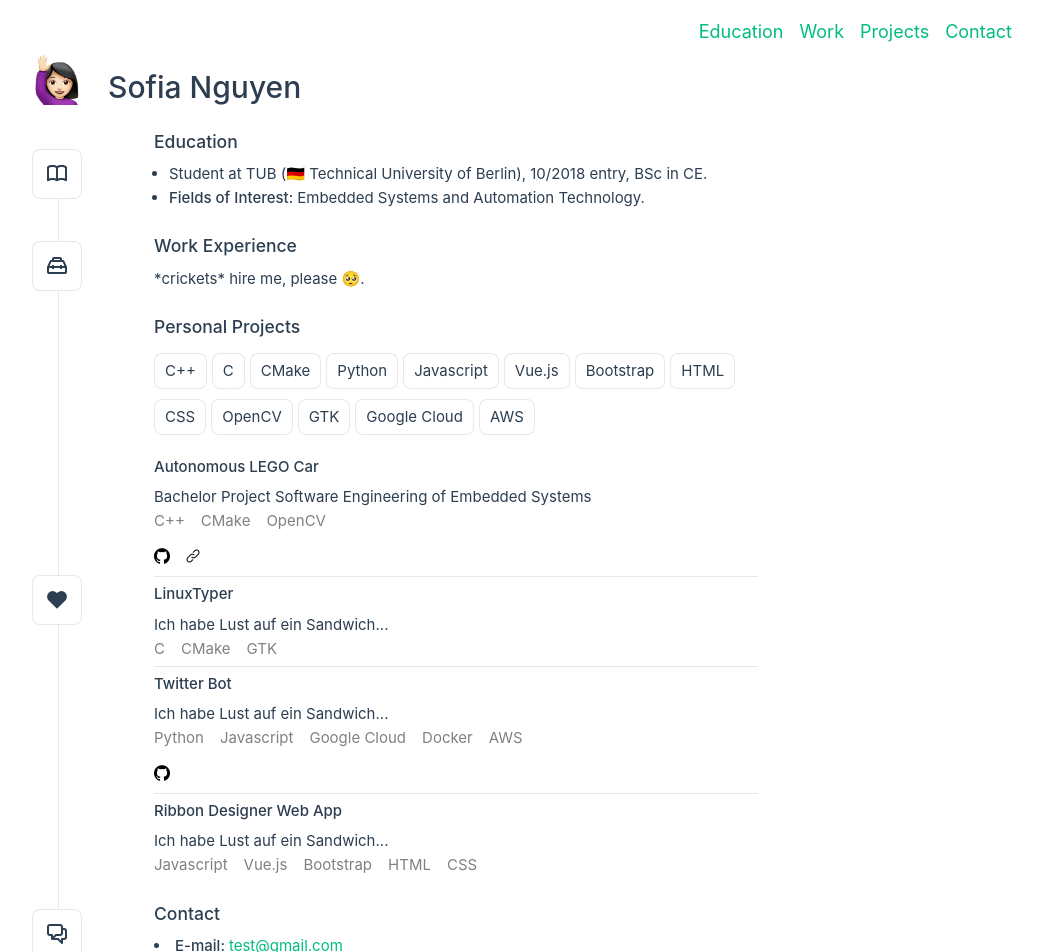
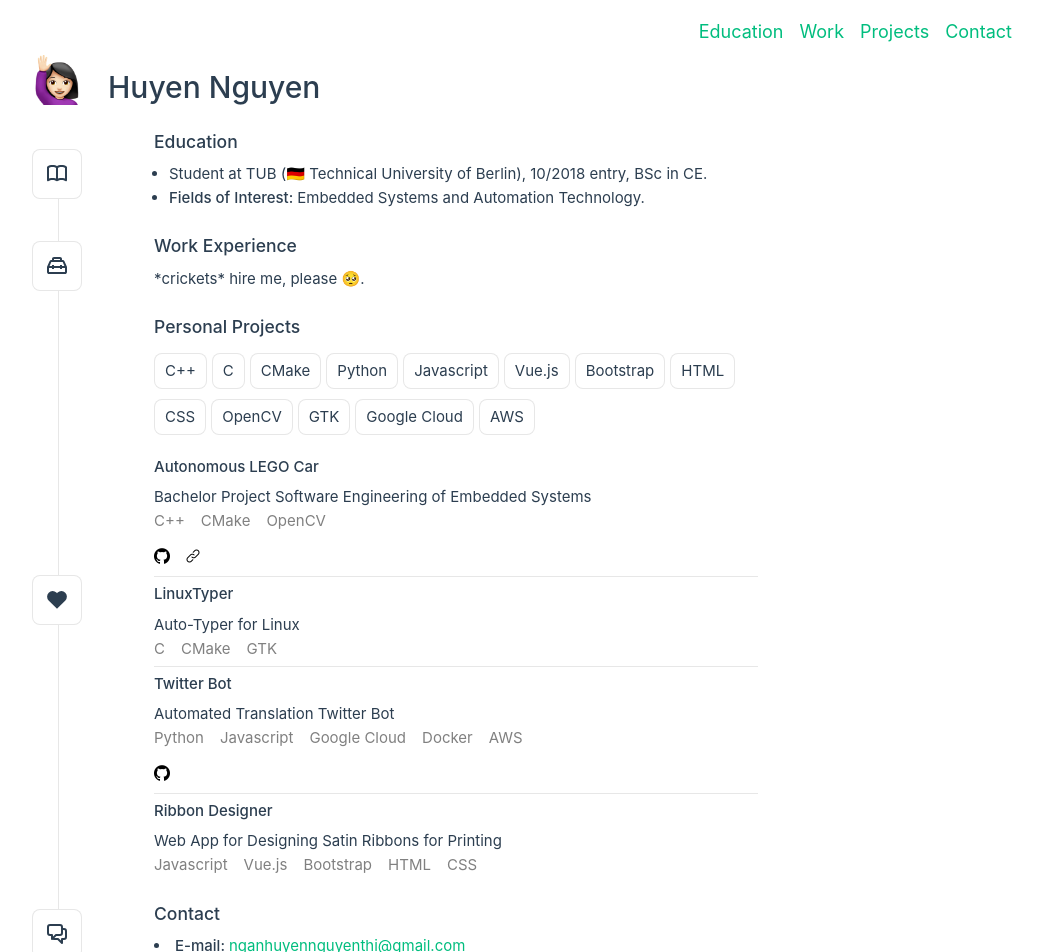
Before and after one commit to huyenngn/resume, a Vue app: page / in a window 1280 px wide. Shown: the top 952 px of the page, without its empty margins (232-1275 px from the left). Built offline with nearby package versions, Linux system fonts and the light colour scheme.

Commit message:
filter projects

```diff
--- a/src/App.vue
+++ b/src/App.vue
@@ -20,7 +20,7 @@ export default {
     },
     data() {
     return {
-      fullName: "Sofia Nguyen",
+      fullName: "Huyen Nguyen",
       logo: "logo.png",
       links: [
         {
@@ -48,6 +48,13 @@ export default {
 <style scoped>
 main {
   margin: 0 auto;
+  max-width: 600px;
+}
+
+@media (min-width: 1024px) {
+  main {
   max-width: 700px;
 }
+
+}
 </style>
--- a/src/components/Header.vue
+++ b/src/components/Header.vue
@@ -46,6 +46,7 @@ h1 {
   float: left;
   width: 32px;
   height: 32px;
+  top: 5px;
 }
 
 @media (min-width: 1024px) {
--- a/src/components/Info.vue
+++ b/src/components/Info.vue
@@ -8,9 +8,9 @@ import SupportIcon from './icons/IconSupport.vue'
 </script>
 
 <template>
-  <InfoItem>
+  <InfoItem  id="education">
     <template #icon>
-      <DocumentationIcon id="education" />
+      <DocumentationIcon />
     </template>
     <template #heading>Education</template>
     <ul>
@@ -19,27 +19,27 @@ import SupportIcon from './icons/IconSupport.vue'
     </ul>
   </InfoItem>
 
-  <InfoItem>
+  <InfoItem id="work">
     <template #icon>
-      <ToolingIcon id="work" />
+      <ToolingIcon />
     </template>
     <template #heading>Work Experience</template>
     *crickets* hire me, please 🥺.
   </InfoItem>
 
-  <InfoItem>
+  <InfoItem id="projects">
     <template #icon>
-      <SupportIcon id="projects" />
+      <SupportIcon />
     </template>
     <template #heading>Personal Projects</template>
     <Projects />
   </InfoItem>
 
-  <InfoItem>
+  <InfoItem id="contact">
     <template #icon>
-      <CommunityIcon id="contact" />
+      <CommunityIcon />
     </template>
     <template #heading>Contact</template>
-    <li><div class="bold">E-mail: </div><a href="mailto:test@gmail.com">test@gmail.com</a></li>
+    <li><div class="bold">E-mail: </div><a href="mailto:nganhuyennguyenthi@gmail.com">nganhuyennguyenthi@gmail.com</a></li>
   </InfoItem>
 </template>
--- a/src/components/NavBar.vue
+++ b/src/components/NavBar.vue
@@ -46,7 +46,7 @@ nav ul li {
 }
 
 
-@media (max-width: 700px) {
+@media (max-width: 1024px) {
     nav {
         display: none;
     }
--- a/src/components/Projects.vue
+++ b/src/components/Projects.vue
@@ -1,7 +1,7 @@
 <template>
-    <Filter />
-    <div v-for="(project, index) in projects" :key="index">
-        <Item v-bind:project="project" v-bind:class="{ card: index!=projects.length-1 }"></Item>
+    <Filter @filter-projects="updateFilterList" />
+    <div v-for="(project, index) in filteredProjects" :key="index">
+        <Item v-bind:project="project" v-bind:class="{ card: index != projects.length - 1 }"></Item>
     </div>
 </template>
 
@@ -16,22 +16,15 @@ export default {
         Item,
     },
     methods: {
-        updateFilterString(filter) {
-            this.filterString = filter;
+        updateFilterList(filter) {
+            this.filterList = filter;
         },
     },
     computed: {
         filteredProjects() {
-            if (this.filterString.startsWith("#")) {
-                return this.chirps.filter((chirp) =>
-                    chirp.hashtags.includes(this.filterString)
-                );
-            } else {
-                return this.chirps.filter(
-                    (chirp) =>
-                        !this.filterString || chirp.category.includes(this.filterString)
-                );
-            }
+            return this.projects.filter((project) =>
+                this.filterList.every(tech => project.technologies.includes(tech))
+            );
         },
     },
     data() {
@@ -47,21 +40,21 @@ export default {
                 },
                 {
                     title: "LinuxTyper",
-                    text: "Ich habe Lust auf ein Sandwich...",
+                    text: "Auto-Typer for Linux",
                     github: "",
                     link: "",
                     technologies: ["C", "CMake", "GTK"],
                 },
                 {
                     title: "Twitter Bot",
-                    text: "Ich habe Lust auf ein Sandwich...",
+                    text: "Automated Translation Twitter Bot",
                     github: "puta",
                     link: "",
                     technologies: ["Python", "Javascript", "Google Cloud", "Docker", "AWS"],
                 },
                 {
-                    title: "Ribbon Designer Web App",
-                    text: "Ich habe Lust auf ein Sandwich...",
+                    title: "Ribbon Designer",
+                    text: "Web App for Designing Satin Ribbons for Printing",
                     github: "",
                     link: "",
                     technologies: ["Javascript", "Vue.js", "Bootstrap", "HTML", "CSS"],
--- a/src/components/ProjectsFilter.vue
+++ b/src/components/ProjectsFilter.vue
@@ -1,6 +1,9 @@
 <template>
     <div class="skills">
-        <div class="button" v-for="tech in technologies">{{tech}}</div>
+        <label v-for="tech in technologies">
+            <input type="checkbox">
+            <div class="button" @click="filterCategory(tech)">{{ tech }}</div>
+        </label>
     </div>
 </template>
 
@@ -9,7 +12,7 @@ export default {
     name: "ProjectsFilter",
     data() {
         return {
-            active: '',
+            activeCategory: [],
             technologies: [
                 "C++",
                 "C",
@@ -27,21 +30,19 @@ export default {
             ],
         }
     },
-    // methods: {
-    //     // TODO
-    //     filterCategory(category) {
-    //         this.activeCategory = category
-    //         this.$emit("filter-chirps", this.activeCategory);
-    //     },
-    //     filterHashtag() {
-    //         this.$emit("filter-chirps", this.hashtag)
-    //         this.$refs.hashinput.value = '';
-    //     },
-    //     addChirp(chirp) {
-    //         this.newChirp = chirp
-    //         this.$emit("added-chirp", this.newChirp);
-    //     }
-    // },
+    methods: {
+        filterCategory(category) {
+            const index = this.activeCategory.indexOf(category);
+            if (index < 0) {
+                this.activeCategory.push(category);
+            }
+            else {
+                this.activeCategory.splice(index, 1);
+            }
+            console.log(this.activeCategory)
+            this.$emit("filter-projects", this.activeCategory);
+        },
+    },
 }
 </script>
 
@@ -66,4 +67,12 @@ export default {
 .button:hover {
     background: var(--color-border);
 }
+
+input:checked+div {
+    background: var(--color-border);
+}
+
+label > input {
+    display: none;
+}
 </style>
```
